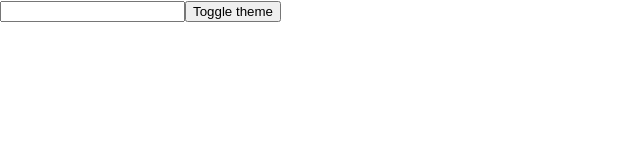
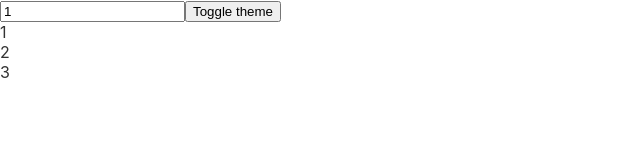
Before and after one commit to kevincastrochavez/callbackmemolearning, a React (Create React App) app: page / in a window 1280 px wide. Shown: the top 160 px of the page, without its empty margins (0-640 px from the left). Built offline with nearby package versions, Linux system fonts and the light colour scheme.

Commit message:
created the list component, and imported into app. Added function that mocks data

```diff
--- a/src/App.js
+++ b/src/App.js
@@ -1,9 +1,14 @@
 import { useState } from "react";
 import "./App.css";
+import List from "./List";
 
 function App() {
-  const [number, setNumber] = useState(false);
+  const [number, setNumber] = useState(1);
   const [dark, setDark] = useState(false);
+
+  const getItems = () => {
+    return [number, number + 1, number + 2];
+  };
 
   const theme = {
     backgroundColor: dark ? "#333" : "#fff",
@@ -21,6 +26,8 @@ function App() {
       <button onClick={() => setDark((prevDark) => !prevDark)}>
         Toggle theme
       </button>
+
+      <List getItems={getItems} />
     </div>
   );
 }
--- /dev/null
+++ b/src/List.js
@@ -0,0 +1,14 @@
+import React, { useEffect, useState } from "react";
+
+function List({ getItems }) {
+  const [items, setItems] = useState([]);
+
+  useEffect(() => {
+    setItems(getItems());
+    console.log("Updating items");
+  }, [getItems]);
+
+  return items.map((item) => <div key={item}>{item}</div>);
+}
+
+export default List;
```
